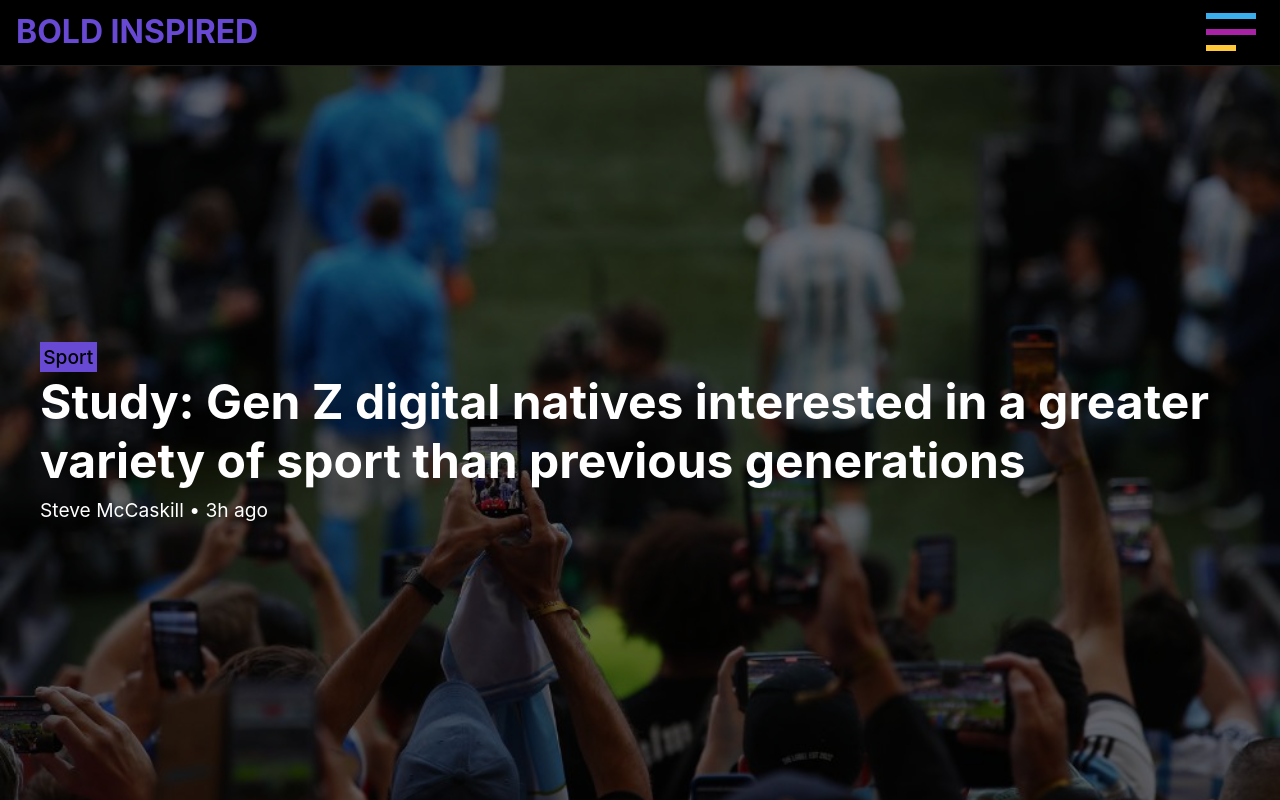
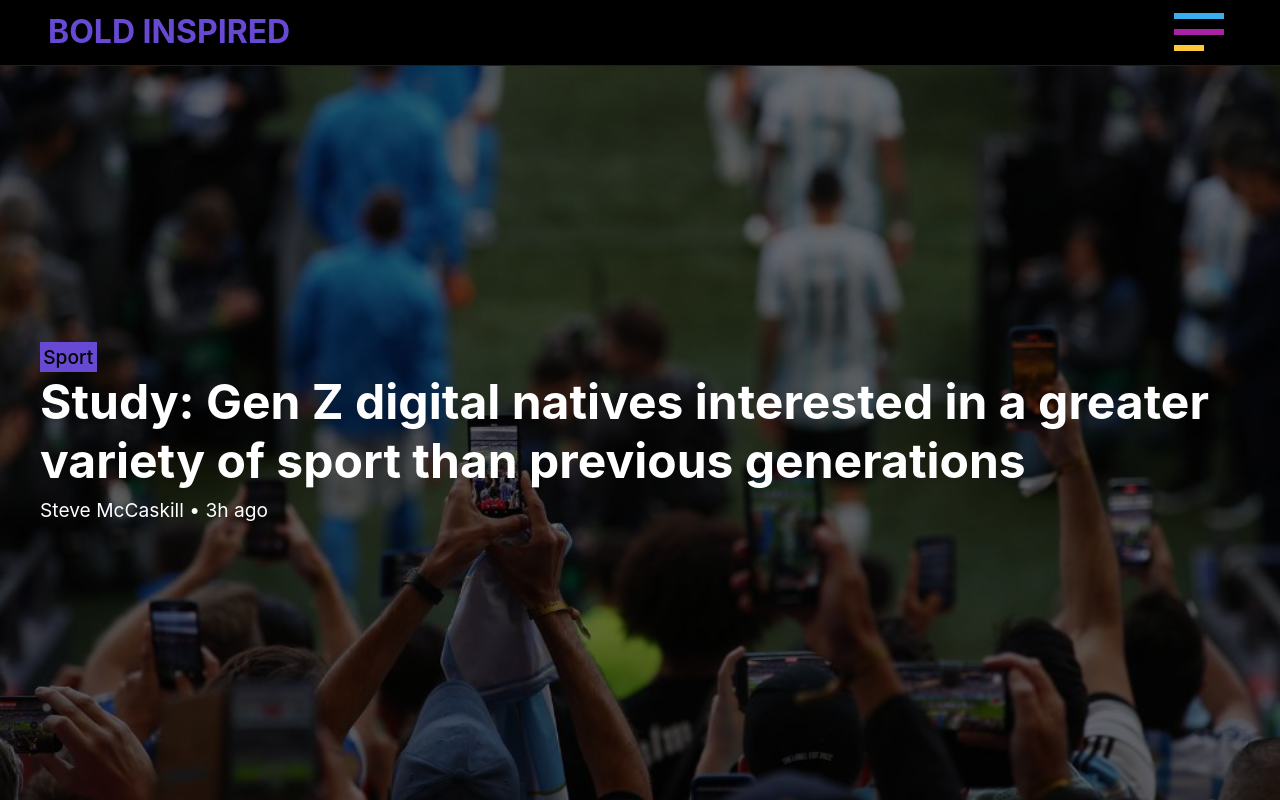
Before and after one commit to rnba12/bold-inspired, a React (Vite) app: page / in a window 1280 px wide. Shown: the top 800 px of the page. Built offline with nearby package versions, Linux system fonts and the light colour scheme; some icons are missing.

Commit message:
change title

```diff
--- a/index.html
+++ b/index.html
@@ -5,7 +5,7 @@
     <link rel="icon" type="image/svg+xml" href="/vite.svg" />
     <meta name="viewport" content="width=device-width, initial-scale=1.0" />
     <script src="https://code.iconify.design/iconify-icon/1.0.7/iconify-icon.min.js"></script>
-    <title>Vite + React</title>
+    <title>Home | Bold Inspired</title>
   </head>
   <body>
     <div id="root"></div>
--- a/src/components/Navbar/style.scss
+++ b/src/components/Navbar/style.scss
@@ -16,7 +16,7 @@
         z-index: 4;
         background-color: black;
         border-bottom: 1px solid rgb(31,31,31);
-        padding: 0 1rem;
+        padding: 0 3rem;
     }
 
     nav {
```
